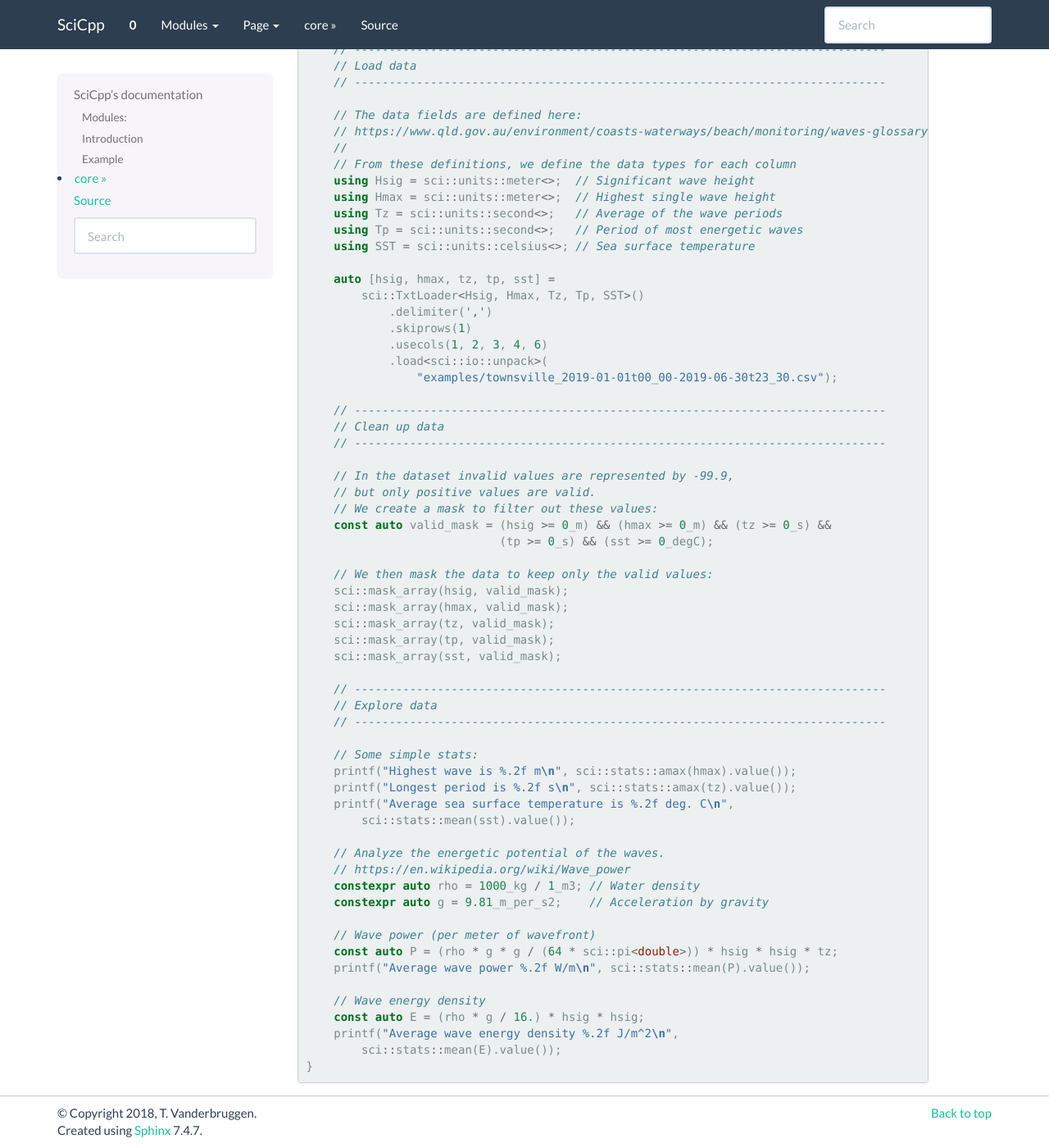
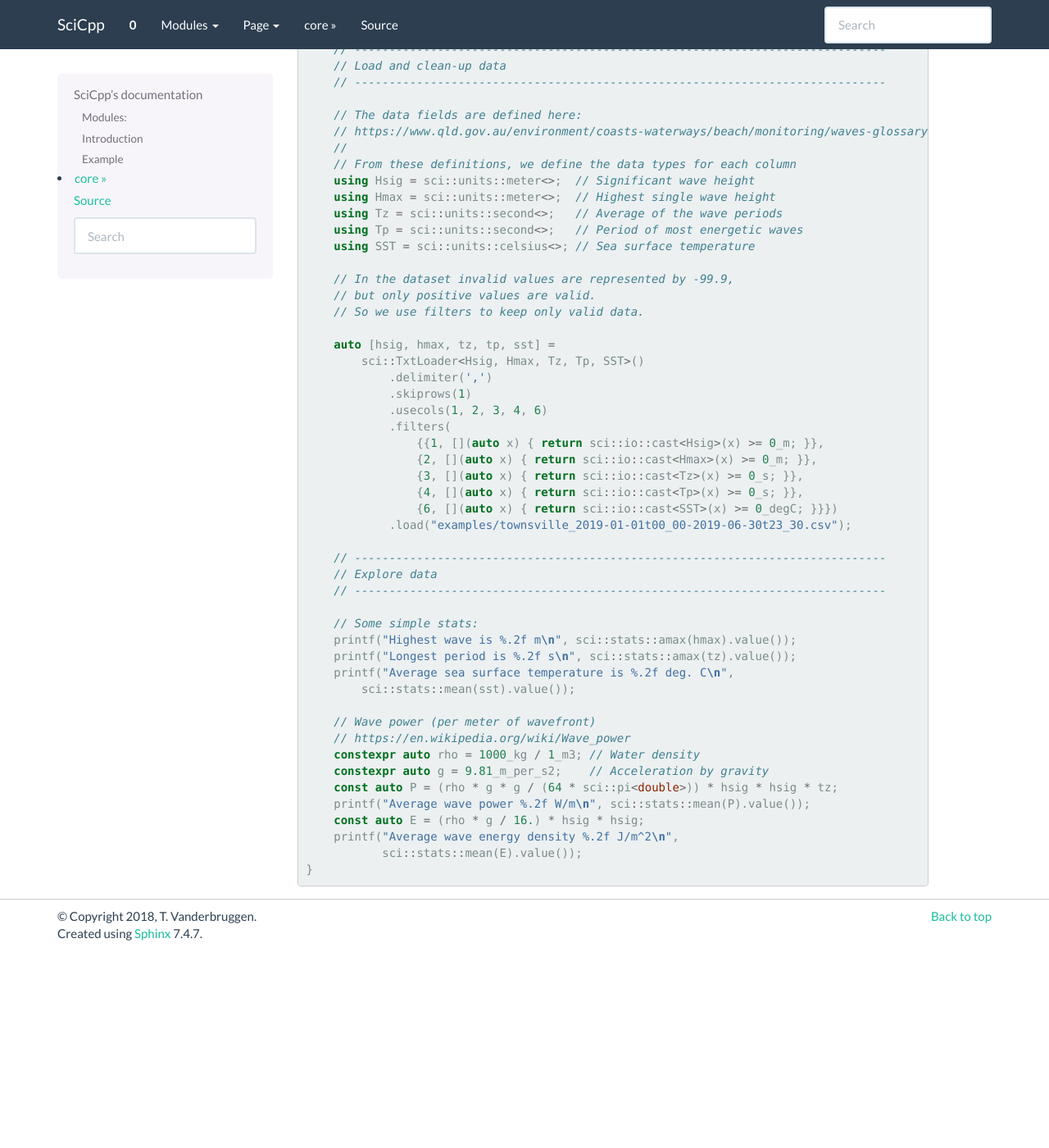
Before and after one commit to tvanderbruggen/SciCpp, a Sphinx documentation site: the page built from doc/source/index.rst, in a window 1280 px wide and 1400 px high, scrolled down 1455 px. Shown: the whole window at 82% size. Built offline with Sphinx 7.4.7, drawn with Linux system fonts in a browser that asks for light colours; after the commit the page ends 2615 px from its top, so only the background shows below that.

```diff
--- a/doc/source/core.fromstring.rst
+++ b/doc/source/core.fromstring.rst
@@ -9,10 +9,10 @@ Load a vector from a string.
 
 --------------------------------------
 
-.. function:: template <typename DataType = double>
+.. function:: template <typename DataType = double> \
               std::vector<DataType> fromstring(const char *str, char sep, const ConvertersDict &converters = {})
 
-.. function:: template <typename DataType = double>
+.. function:: template <typename DataType = double> \
               std::vector<DataType> fromstring(const std::string &str, char sep, const ConvertersDict &converters = {})
 
 The template argument :code:`DataType` is the type of the loaded data (by default :code:`double`).
--- a/doc/source/core.rst
+++ b/doc/source/core.rst
@@ -78,7 +78,7 @@ Create arrays from existing data
     Load a vector from a string.
 
 :ref:`TxtLoader <core_TxtLoader>`
-    Load character separated data from a text file.
+    Load data from a character separated values text file.
 
 Sums, products, differences
 ----------------
--- a/doc/source/index.rst
+++ b/doc/source/index.rst
@@ -62,7 +62,7 @@ It presents how SciCpp can be used to load data fron a CSV file, to clean up the
 
     int main() {
         // -----------------------------------------------------------------------------
-        // Load data
+        // Load and clean-up data
         // -----------------------------------------------------------------------------
 
         // The data fields are defined here:
@@ -75,30 +75,22 @@ It presents how SciCpp can be used to load data fron a CSV file, to clean up the
         using Tp = sci::units::second<>;   // Period of most energetic waves
         using SST = sci::units::celsius<>; // Sea surface temperature
 
+        // In the dataset invalid values are represented by -99.9,
+        // but only positive values are valid.
+        // So we use filters to keep only valid data.
+
         auto [hsig, hmax, tz, tp, sst] =
             sci::TxtLoader<Hsig, Hmax, Tz, Tp, SST>()
                 .delimiter(',')
                 .skiprows(1)
                 .usecols(1, 2, 3, 4, 6)
-                .load<sci::io::unpack>(
-                    "examples/townsville_2019-01-01t00_00-2019-06-30t23_30.csv");
-
-        // -----------------------------------------------------------------------------
-        // Clean up data
-        // -----------------------------------------------------------------------------
-
-        // In the dataset invalid values are represented by -99.9,
-        // but only positive values are valid.
-        // We create a mask to filter out these values:
-        const auto valid_mask = (hsig >= 0_m) && (hmax >= 0_m) && (tz >= 0_s) &&
-                                (tp >= 0_s) && (sst >= 0_degC);
-
-        // We then mask the data to keep only the valid values:
-        sci::mask_array(hsig, valid_mask);
-        sci::mask_array(hmax, valid_mask);
-        sci::mask_array(tz, valid_mask);
-        sci::mask_array(tp, valid_mask);
-        sci::mask_array(sst, valid_mask);
+                .filters(
+                    {{1, [](auto x) { return sci::io::cast<Hsig>(x) >= 0_m; }},
+                    {2, [](auto x) { return sci::io::cast<Hmax>(x) >= 0_m; }},
+                    {3, [](auto x) { return sci::io::cast<Tz>(x) >= 0_s; }},
+                    {4, [](auto x) { return sci::io::cast<Tp>(x) >= 0_s; }},
+                    {6, [](auto x) { return sci::io::cast<SST>(x) >= 0_degC; }}})
+                .load("examples/townsville_2019-01-01t00_00-2019-06-30t23_30.csv");
 
         // -----------------------------------------------------------------------------
         // Explore data
@@ -110,17 +102,13 @@ It presents how SciCpp can be used to load data fron a CSV file, to clean up the
         printf("Average sea surface temperature is %.2f deg. C\n",
             sci::stats::mean(sst).value());
 
-        // Analyze the energetic potential of the waves.
+        // Wave power (per meter of wavefront)
         // https://en.wikipedia.org/wiki/Wave_power
         constexpr auto rho = 1000_kg / 1_m3; // Water density
         constexpr auto g = 9.81_m_per_s2;    // Acceleration by gravity
-
-        // Wave power (per meter of wavefront)
         const auto P = (rho * g * g / (64 * sci::pi<double>)) * hsig * hsig * tz;
         printf("Average wave power %.2f W/m\n", sci::stats::mean(P).value());
-
-        // Wave energy density
         const auto E = (rho * g / 16.) * hsig * hsig;
         printf("Average wave energy density %.2f J/m^2\n",
-            sci::stats::mean(E).value());
+               sci::stats::mean(E).value());
     }
```
Also changed, not shown: doc/source/core.TxtLoader.rst (added, +99 -0 lines), 1 other file.
